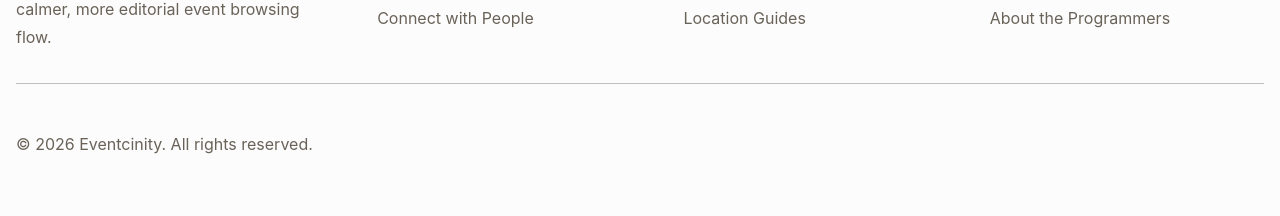
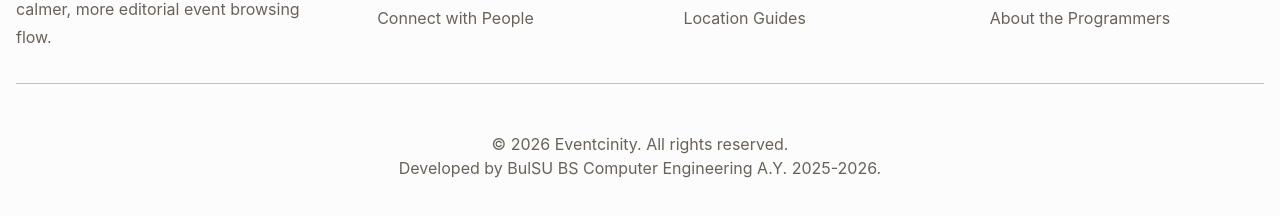
Before and after one commit to kyylelpz/event-discovery-platform-cpe3c, a React (Vite) app: page / in a window 1280 px wide. Shown: the part 1059-1275 px from the top of the page. Built offline with nearby package versions, Linux system fonts and the light colour scheme; no server answers; a web font is replaced by a local one.

Commit message:
Change site footer

```diff
--- a/src/components/navigation/SiteFooter.jsx
+++ b/src/components/navigation/SiteFooter.jsx
@@ -52,7 +52,11 @@ function SiteFooter({ onNavigate }) {
       </div>
 
       <div className="footer-bottom">
-        <p>© 2026 Eventcinity. All rights reserved.</p>
+        <p>
+          © 2026 Eventcinity. All rights reserved.
+          <br />
+          Developed by BulSU BS Computer Engineering A.Y. 2025-2026.
+        </p>
       </div>
     </footer>
   )
--- a/src/styles/app.css
+++ b/src/styles/app.css
@@ -1724,6 +1724,7 @@
   padding-top: 32px;
   margin-top: 32px;
   border-top: 1px solid var(--color-border);
+  text-align: center;
 }
 
 .user-avatar {
```
